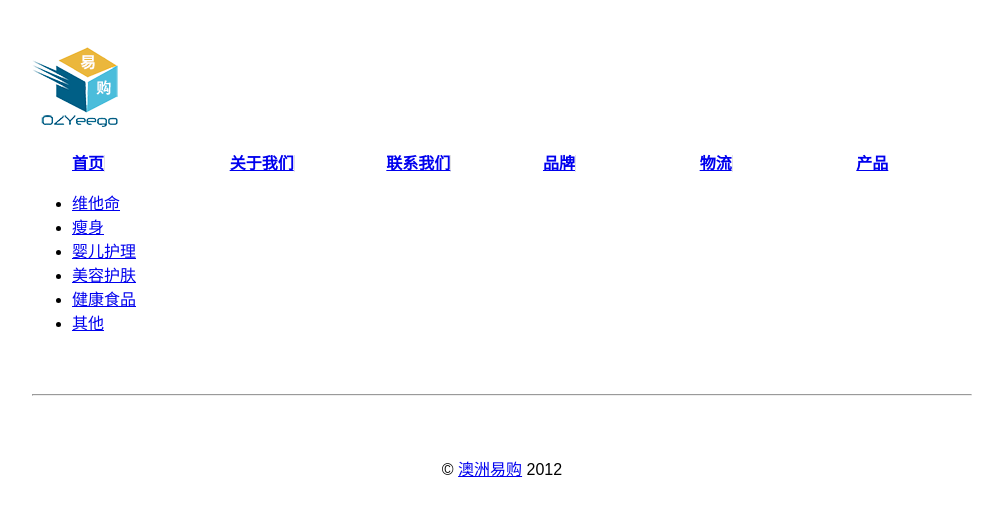
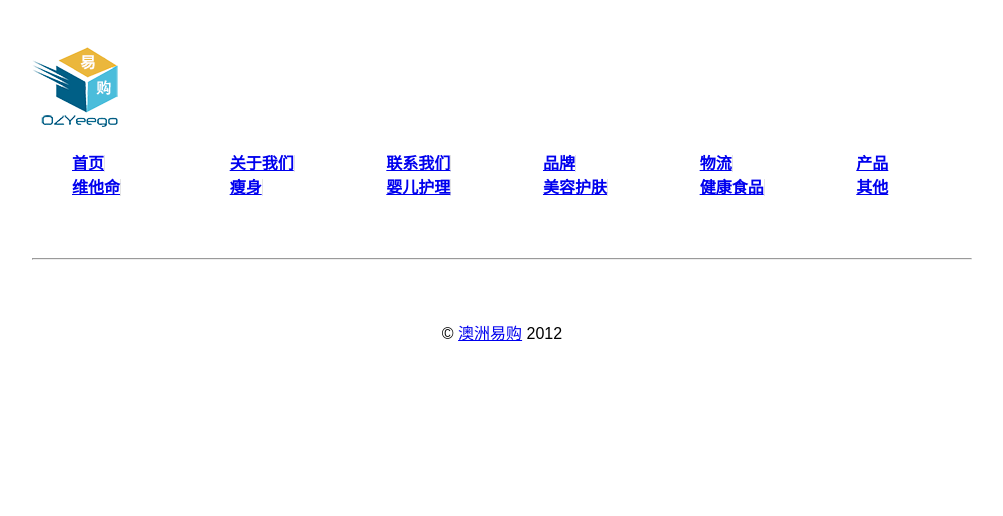
Before and after one commit to fanyuanheng/ozyeego.com, a Jekyll site: the page built from products.md, in a window 1280 px wide. Shown: the top 516 px of the page, without its empty margins (138-1141 px from the left). Built offline with Jekyll 4.4.1, drawn with Linux system fonts in a browser that asks for light colours; nearby versions of some CDN libraries.

Commit message:
sub menu

```diff
--- a/products.md
+++ b/products.md
@@ -7,15 +7,19 @@ weight: 7
 ---
 {% include JB/setup %}
 
-<div>
-  <ul class="nav nav-list">
-    <li class="active"><a href="#">维他命</a></li>
-    <li><a href="#">瘦身</a></li>
-    <li><a href="#">婴儿护理</a></li>
-    <li><a href="#">美容护肤</a></li>
-    <li><a href="#">健康食品</a></li>
-    <li><a href="#">其他</a></li>
-  </ul>
+<div class="navbar">
+  <div class="navbar-inner">
+    <div class="container">
+      <ul class="nav">
+        <li class="active"><a href="#">维他命</a></li>
+	    <li><a href="#">瘦身</a></li>
+	    <li><a href="#">婴儿护理</a></li>
+	    <li><a href="#">美容护肤</a></li>
+	    <li><a href="#">健康食品</a></li>
+	    <li><a href="#">其他</a></li>
+      </ul>
+    </div>
+  </div>
 </div>
 
 {% include js/products.js %}
```
